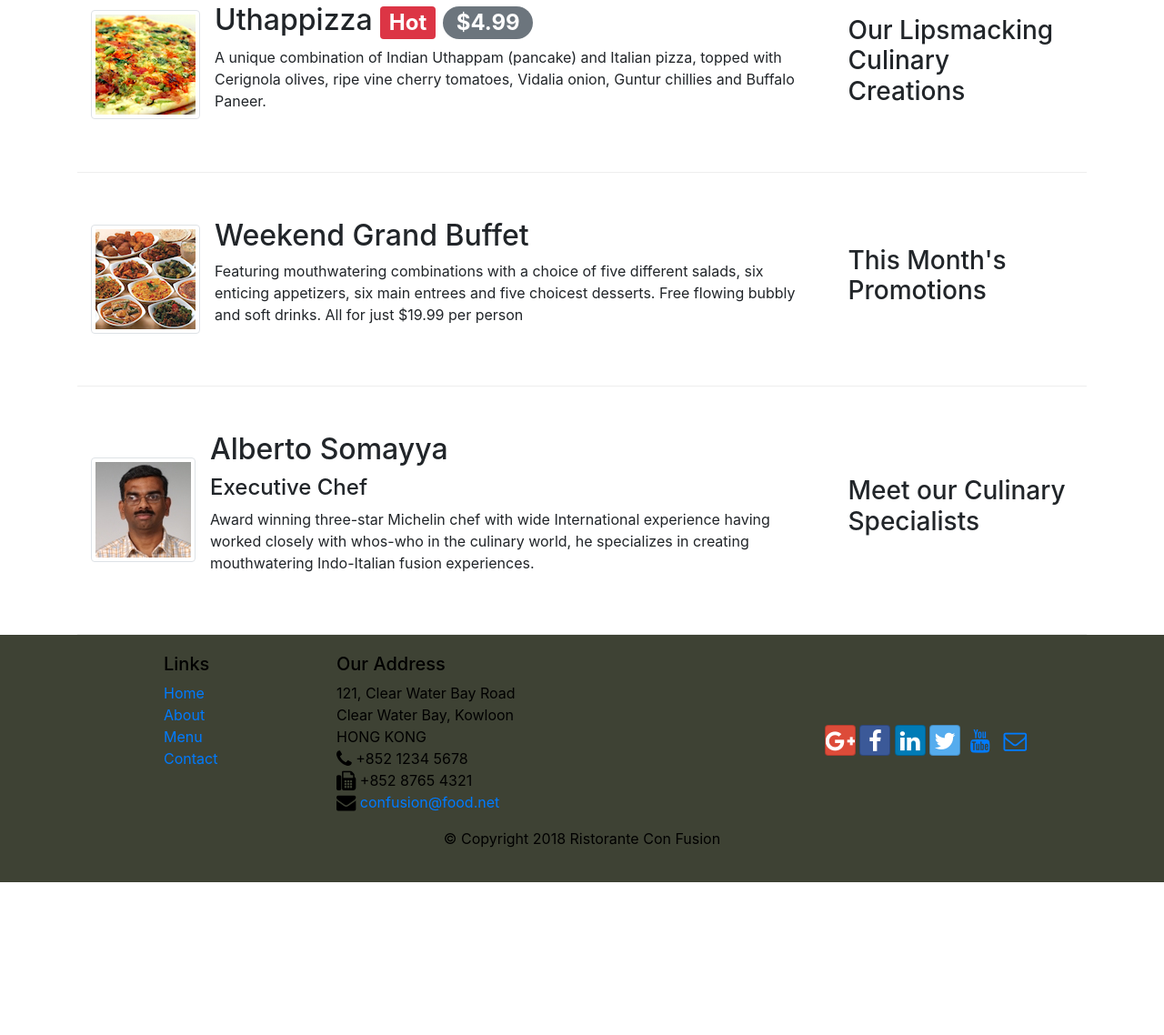
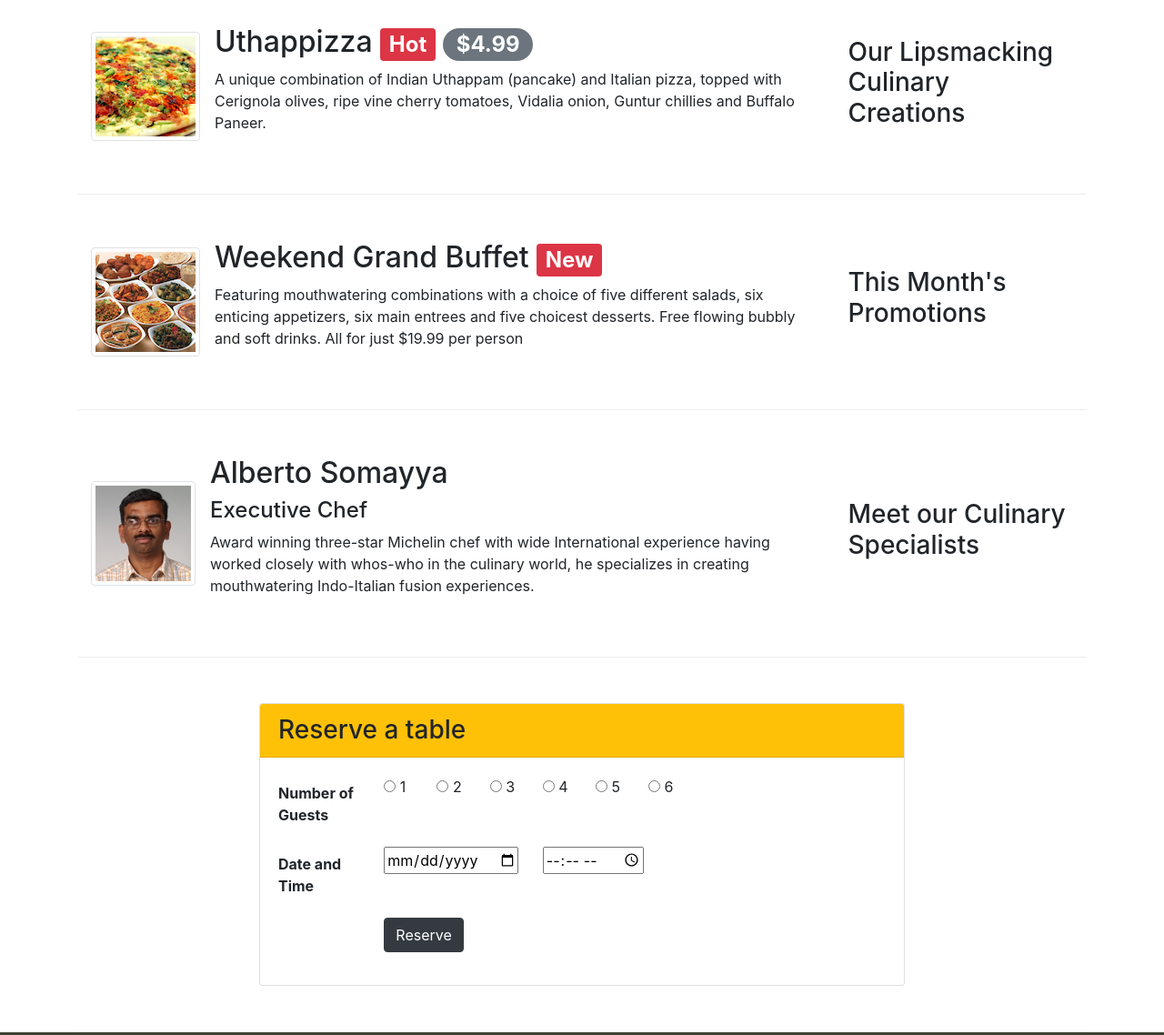
Before and after one commit to Tejasnarayan/Bootstrap_demo, a website: page index.html in a window 1280 px wide. Shown: the part 307-1445 px from the top of the page at 91% size. Before the commit the page ends 1277 px from the top, so only its background shows below. Drawn offline with nearby package versions, Linux system fonts and the light colour scheme.

Commit message:
Assignment 2 submitted

```diff
--- a/index.html
+++ b/index.html
@@ -36,13 +36,16 @@
 
     <header class="jumbotron">
         <div class="container">
-            <div class="row row-header">
+            <div class="row row-header align-items-center">
                 <div class="col-12 col-sm-2 align-self-center">
                     <img src="img/logo.png" class="img-fluid">
                 </div>
-                <div class="col-12 col-sm">
+                <div class="col-12 col-sm-6">
                     <h1>Ristorante con Fusion</h1>
                     <p>We take inspiration from the World's best cuisines, and create a unique fusion experience. Our lipsmacking creations will tickle your culinary senses!</p>
+                </div>
+                <div class="col-12 offset-2 col-md-2 order-md-last align-items-center">
+                    <button class="btn btn-block bg-warning"><a href="#res1" >Reserve Table</a></button>
                 </div>
             </div>
         </div>
@@ -59,7 +62,9 @@
                     src="img/uthappizza.png" alt="uthappizza">
                     <div class="media-body">
                         <h2 class="mt-0">Uthappizza <span class="badge badge-danger">Hot</span> <span class="badge badge-pill badge-secondary">$4.99</span></span></h2>
+                        <div class="d-none d-lg-block">
                         <p>A unique combination of Indian Uthappam (pancake) and Italian pizza, topped with Cerignola olives, ripe vine cherry tomatoes, Vidalia onion, Guntur chillies and Buffalo Paneer.</p>
+                        </div>
                     </div>
                 </div>
             </div>
@@ -75,8 +80,10 @@
                     <img class="d-flef mr-3 img-thumbnail align-self-center"
                     src="img/buffet.png" alt="buffet">
                     <div class="media-body">
-                        <h2>Weekend Grand Buffet</h2>
+                        <h2>Weekend Grand Buffet <span class="badge badge-danger">New</span></h2>
+                        <div class="d-none d-lg-block">
                         <p>Featuring mouthwatering combinations with a choice of five different salads, six enticing appetizers, six main entrees and five choicest desserts. Free flowing bubbly and soft drinks. All for just $19.99 per person </p>
+                        </div>
                     </div>
                 </div>
             </div>
@@ -93,10 +100,48 @@
                     <div class="media-body">
                         <h2>Alberto Somayya</h2>
                         <h4>Executive Chef</h4>
+                        <div class="d-none d-lg-block">
                         <p>Award winning three-star Michelin chef with wide International experience having worked closely with whos-who in the culinary world, he specializes in creating mouthwatering Indo-Italian fusion experiences. </p>
+                        </div>
                     </div>
                 </div>
             </div>
+        </div>
+        <div class="row row-content align-items-center">
+            <div class="col-12 offset-md-2 col-md-8">
+                <form id="res1">
+                <div class="card">
+                    <h3 class="card-header bg-warning text-black">Reserve a table</h3>
+
+                    <div class="card-body">
+                        <dl class="row">
+                            <dt class="col-md-2 col-form-label">Number of Guests</dt>
+                            <dd class="col-1"><span class="radio-inline"></span>
+                                <input type="radio" name="inlineradiooptions" id="radio1" value="option1"> 1</dd>
+                            <dd class="col-1"><span class="radio-inline"></span>
+                                <input type="radio" name="inlineradiooptions" id="radio2" value="option2"> 2</dd>
+                            <dd class="col-1"><span class="radio-inline"></span>
+                                <input type="radio" name="inlineradiooptions" id="radio3" value="option3"> 3</dd>
+                            <dd class="col-1"><span class="radio-inline"></span>
+                                <input type="radio" name="inlineradiooptions" id="radio4" value="option4"> 4</dd>
+                            <dd class="col-1"><span class="radio-inline"></span>
+                                <input type="radio" name="inlineradiooptions" id="radio5" value="option5"> 5</dd>
+                            <dd class="col-1"><span class="radio-inline"></span>
+                                <input type="radio" name="inlineradiooptions" id="radio6" value="option6"> 6</dd>
+                        </dl>
+                        <dl class="row">
+                            <dt class="col-md-2 col-form-label">Date and Time</dt>
+                            <dd class="col-md-3"><span class="date"></span><input type="date"></dd>
+                            <dd class="col-md-3"><span class="time"></span><input type="time"></dd>
+                        </dl>
+                        <dl class="row">
+                            <dt class="col-2 offset-2"><button type="submit" class="btn btn-dark">Reserve</button></dt>
+                        </dl>
+                    </div>
+
+                </div>
+            </div>
+            </form>
         </div>
     </div>
 
```
Also changed, not shown: aboutus.html (+1 -1 lines), contactus.html (+1 -1 lines).
